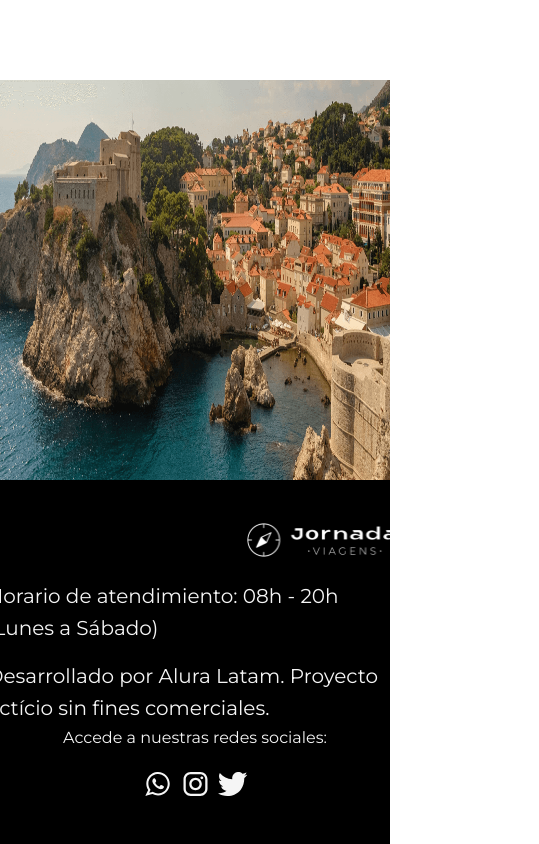
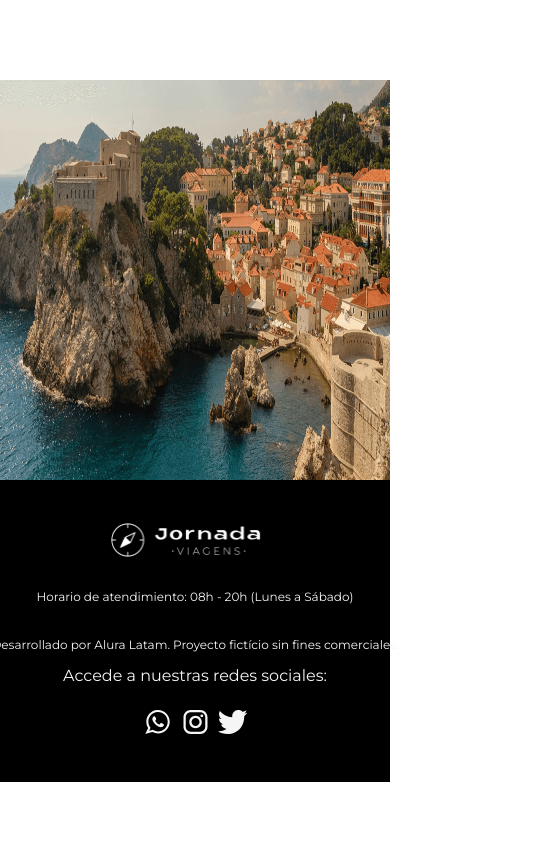
Before and after one commit to Sebadev-7/Jornadablog, a plain HTML site: page index.html in a window 390 px wide. Shown: the part 6299-7143 px from the top of the page, 539 px wide, since content can reach past the window. After the commit the page ends 7081 px from the top, so only its background shows below. Drawn offline with nearby package versions, Linux system fonts and the light colour scheme; a web font is replaced by a local one.

Commit message:
posicionando footer

```diff
--- a/index.css
+++ b/index.css
@@ -559,7 +559,23 @@ span.material-symbols-outlined {
         text-align: center;
         display: block;
     }
-
-
+    .pre-footer__image{
 
     }
+    .footer__logo-icon{
+        margin-right:17rem;
+    }
+    .footer__info-container{
+        display:flex;
+        justify-content:center;
+        flex-direction:row;
+        font-size:6px;
+        padding:1px;
+        flex-wrap:wrap;
+    }
+    .footer__text-info{
+        font-size: 12px;
+        gap:1px;
+    }
+
+}
```
